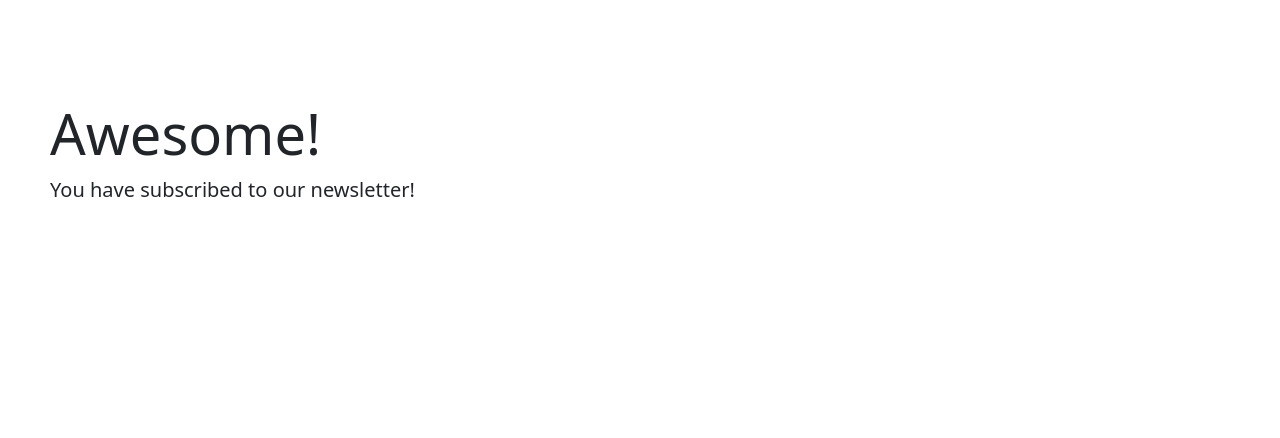
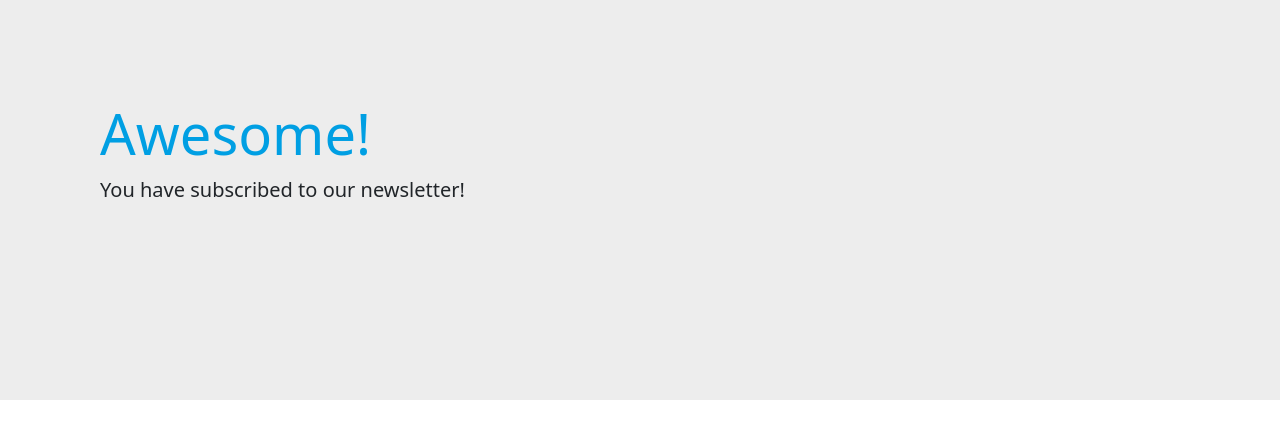
Before and after one commit to pauldedward/newsLetter, a website: page success.html in a window 1280 px wide. Drawn offline with nearby package versions, Linux system fonts and the light colour scheme.

Commit message:
changed succes page

```diff
--- a/app.js
+++ b/app.js
@@ -1,5 +1,5 @@
 
-
+//https://fathomless-journey-48245.herokuapp.com/
 const express = require("express");
 const bodyParser = require("body-parser");
 const https = require("https");
--- a/success.html
+++ b/success.html
@@ -7,8 +7,17 @@
     <link href="https://cdn.jsdelivr.net/npm/bootstrap@5.0.0-beta1/dist/css/bootstrap.min.css" rel="stylesheet" integrity="sha384-giJF6kkoqNQ00vy+HMDP7azOuL0xtbfIcaT9wjKHr8RbDVddVHyTfAAsrekwKmP1" crossorigin="anonymous">
 
     <style media="screen">
+
         div{
-            margin: 100px 50px;
+            background: #ededed;
+            margin: 0;
+            height: 50vh;
+            width: 100vw;
+            padding-left: 100px;
+            padding-top:100px;
+        }
+        h1{
+            color: #009fe3;
         }
     </style>
 </head>
```
